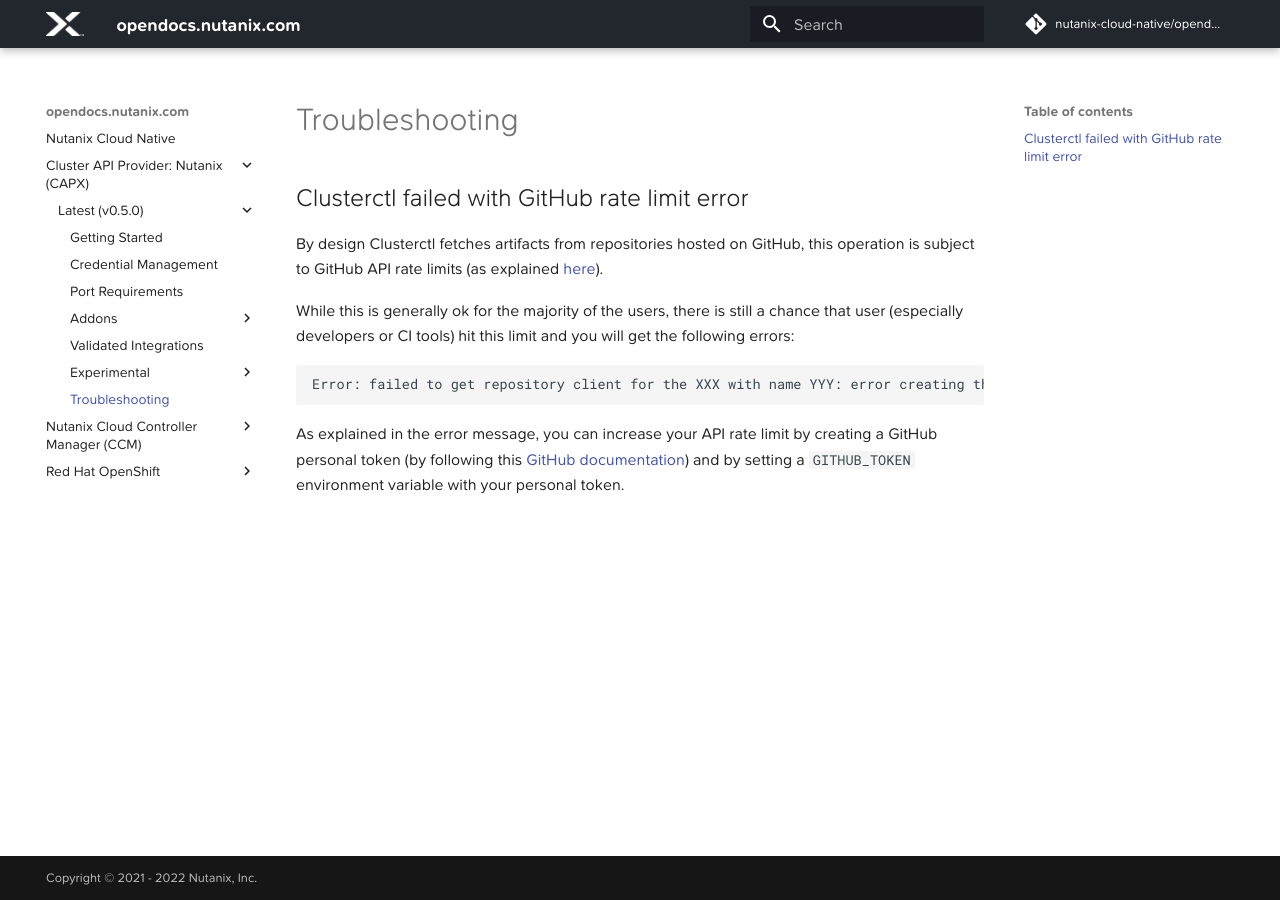
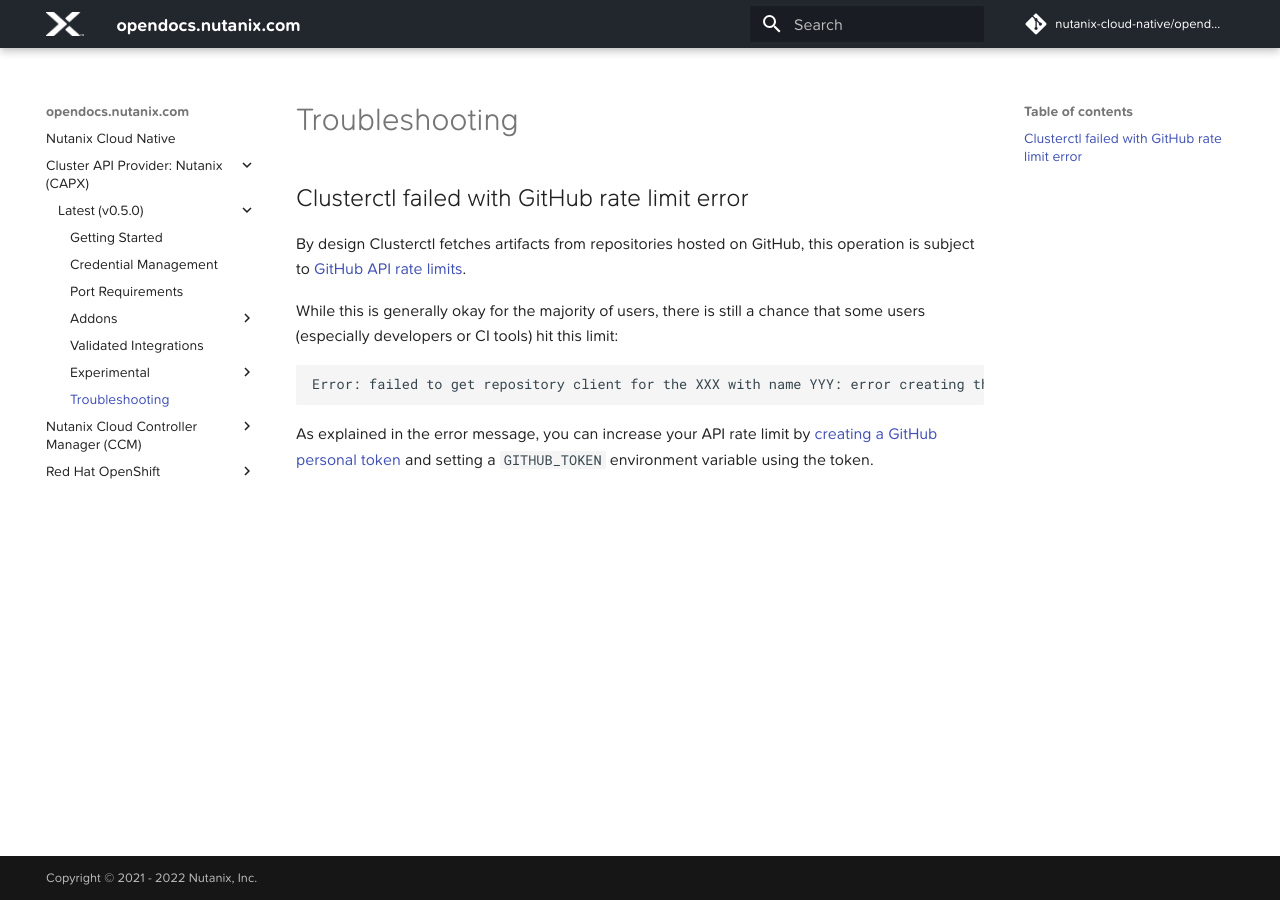
Before and after one commit to nutanix-cloud-native/opendocs, an MkDocs documentation site: the page built from docs/capx/latest/troubleshooting.md, in a window 1280 px wide. Built offline with MkDocs 1.6.1 and Material for MkDocs 9.7.7, drawn with Linux system fonts in a browser that asks for light colours; comment, search, counter and statistics services are not loaded.

Commit message:
light grammar and styling changes

````diff
--- a/docs/capx/latest/troubleshooting.md
+++ b/docs/capx/latest/troubleshooting.md
@@ -2,12 +2,12 @@
 
 ## Clusterctl failed with GitHub rate limit error
 
-By design Clusterctl fetches artifacts from repositories hosted on GitHub, this operation is subject to GitHub API rate limits (as explained [here](https://docs.github.com/en/rest/overview/resources-in-the-rest-api#rate-limiting)).
+By design Clusterctl fetches artifacts from repositories hosted on GitHub, this operation is subject to [GitHub API rate limits](https://docs.github.com/en/rest/overview/resources-in-the-rest-api#rate-limiting){target=_blank}.
 
-While this is generally ok for the majority of the users, there is still a chance that user (especially developers or CI tools) hit this limit and you will get the following errors:
+While this is generally okay for the majority of users, there is still a chance that some users (especially developers or CI tools) hit this limit:
 
 ```
 Error: failed to get repository client for the XXX with name YYY: error creating the GitHub repository client: failed to get GitHub latest version: failed to get the list of versions: rate limit for github api has been reached. Please wait one hour or get a personal API tokens a assign it to the GITHUB_TOKEN environment variable
 ```
 
-As explained in the error message, you can increase your API rate limit by creating a GitHub personal token (by following this [GitHub documentation](https://docs.github.com/en/authentication/keeping-your-account-and-data-secure/creating-a-personal-access-token)) and by setting a `GITHUB_TOKEN` environment variable with your personal token.
+As explained in the error message, you can increase your API rate limit by [creating a GitHub personal token](https://docs.github.com/en/authentication/keeping-your-account-and-data-secure/creating-a-personal-access-token){target=_blank} and setting a `GITHUB_TOKEN` environment variable using the token.
````
